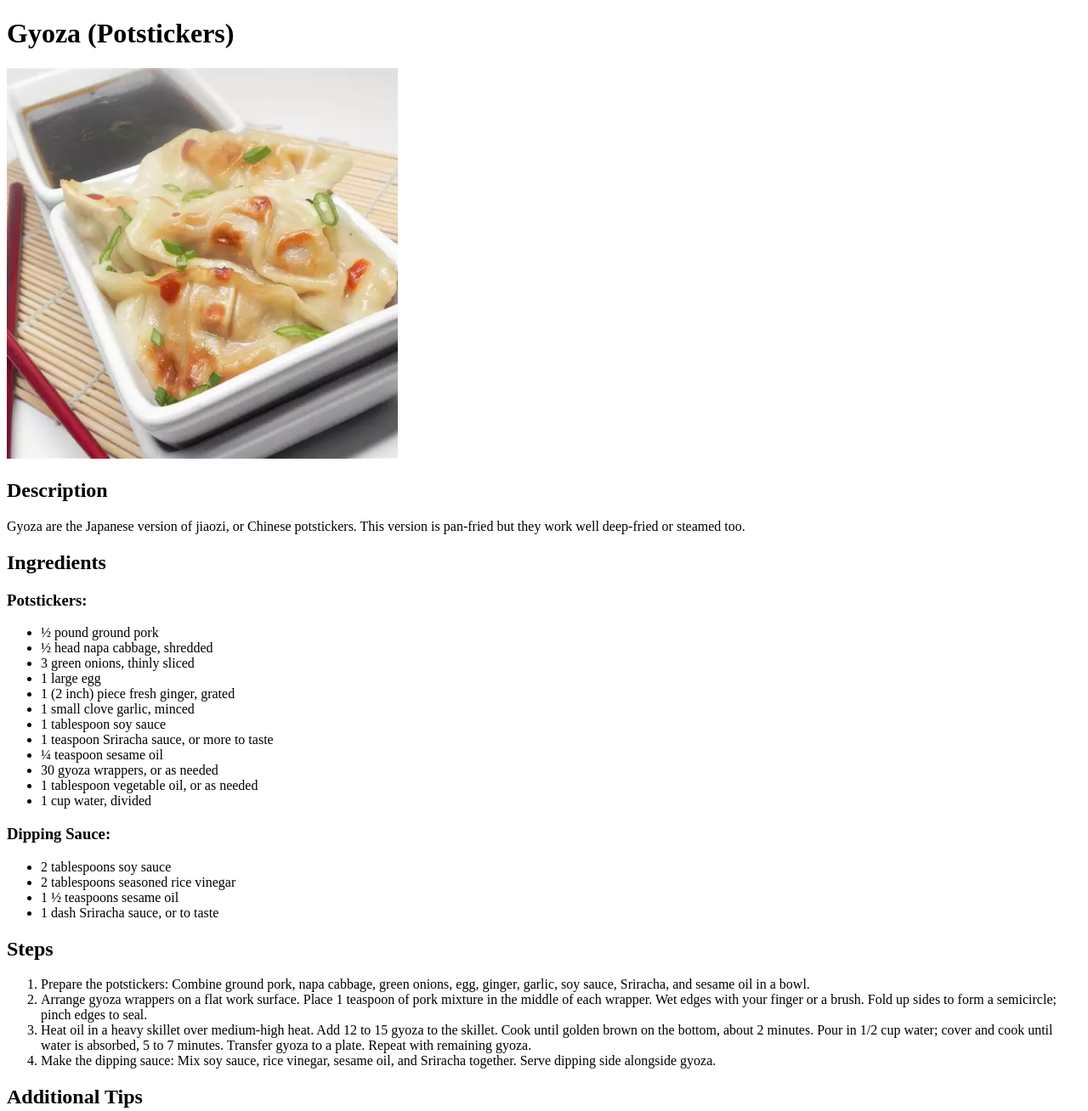
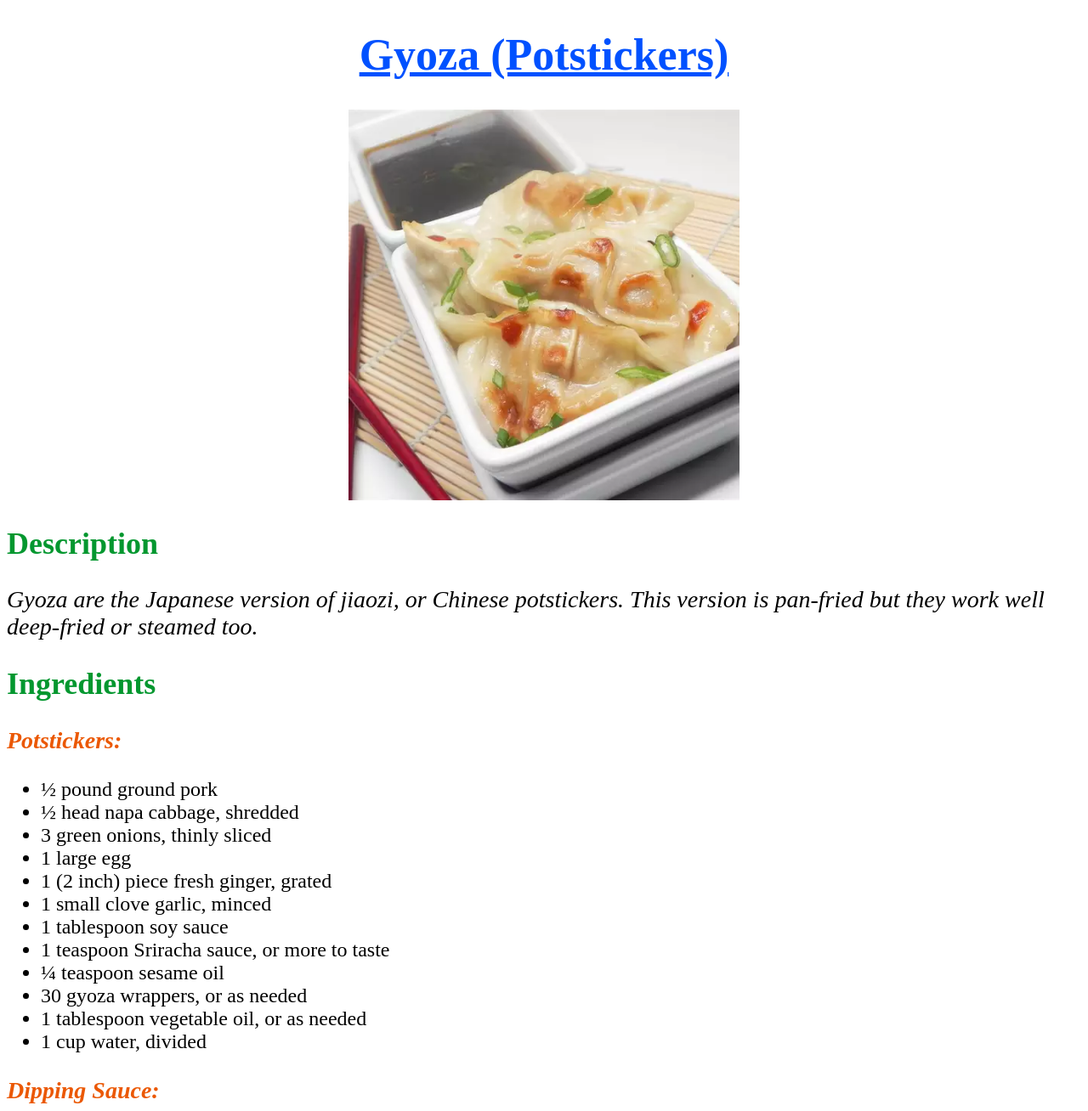
Before and after one commit to laurencecnerual/odin-recipes, a plain HTML site: page recipes/gyoza.html in a window 1280 px wide. Shown: the top 1308 px of the page at 85% size. Drawn offline with Linux system fonts and the light colour scheme.

Commit message:
Adds CSS styling to all HTML files
Added styles.css for index, oyakodon, gyoza, and curry-rice pages

```diff
--- a/recipes/gyoza.html
+++ b/recipes/gyoza.html
@@ -4,12 +4,13 @@
     <meta charset="UTF-8">
     <meta name="viewport" content="width=device-width, initial-scale=1.0">
     <title>Document</title>
+    <link rel="stylesheet" href="../styles.css">
 </head>
 <body>
     <h1>Gyoza (Potstickers)</h1>
     <img src="../images/gyoza.webp" alt="Japanese Potstickers" height="460" width="460">
     <h2>Description</h2>
-    <p>Gyoza are the Japanese version of jiaozi, or Chinese potstickers. This version is pan-fried but they work well deep-fried or steamed too.</p>
+    <p class="desc">Gyoza are the Japanese version of jiaozi, or Chinese potstickers. This version is pan-fried but they work well deep-fried or steamed too.</p>
     <h2>Ingredients</h2>
     <h3>Potstickers:</h3>
     <ul>
@@ -40,8 +41,8 @@
         <li>Heat oil in a heavy skillet over medium-high heat. Add 12 to 15 gyoza to the skillet. Cook until golden brown on the bottom, about 2 minutes. Pour in 1/2 cup water; cover and cook until water is absorbed, 5 to 7 minutes. Transfer gyoza to a plate. Repeat with remaining gyoza.</li>
         <li>Make the dipping sauce: Mix soy sauce, rice vinegar, sesame oil, and Sriracha together. Serve dipping side alongside gyoza.</li>
     </ol>
-    <h2>Additional Tips</h2>
-    <ul>
+    <h2 class="tips">Additional Tips</h2>
+    <ul class="tips">
         <li>To make hanetsuki gyoza (crispy wing gyoza), which is famous in Japan, add 1 1/2 teaspoons to 1 tablespoon flour to the water before adding to the skillet in Step 3.</li>
         <li>You can substitute 3 garlic chives for the greens onions and garlic clove if desired.</li>
         <li>The sauce ratio is 1 part soy sauce: 1 part seasoned rice vinegar: 1/4 part sesame oil, plus Sriracha sauce to taste.</li>
--- /dev/null
+++ b/styles.css
@@ -0,0 +1,50 @@
+h1 {
+    color: rgb(0, 81, 255);
+    font-size: 52px;
+    text-align: center;
+    text-decoration: underline;
+}
+
+img {
+    display:block;
+    margin-left:auto;
+    margin-right:auto;
+}
+
+h2 {
+    color: rgb(3, 151, 47);
+    font-size: 36px;
+}
+
+h3 {
+    color: rgb(235, 88, 3);
+    font-size: 28px;
+    font-style: italic;
+}
+
+p, ul, ol {
+    font-size: 24px;
+}
+
+ol {
+    color: rgb(255, 238, 0);
+    background-color: rgb(15, 1, 136);
+}
+
+.recipe-list {
+    background-color:rgb(0,0,0);
+    color: rgb(255,255,255);
+    font-size: 36px;
+    font-weight: bold;
+    font-style: italic;
+}
+
+.desc {
+    font-size: 28px;
+    font-style: italic;
+}
+
+.tips {
+    color: rgb(255,0,0);
+    font-style: italic;
+}
```
Also changed, not shown: index.html (+2 -1 lines), recipes/curry-rice.html (+4 -3 lines), recipes/oyakodon.html (+2 -1 lines).
